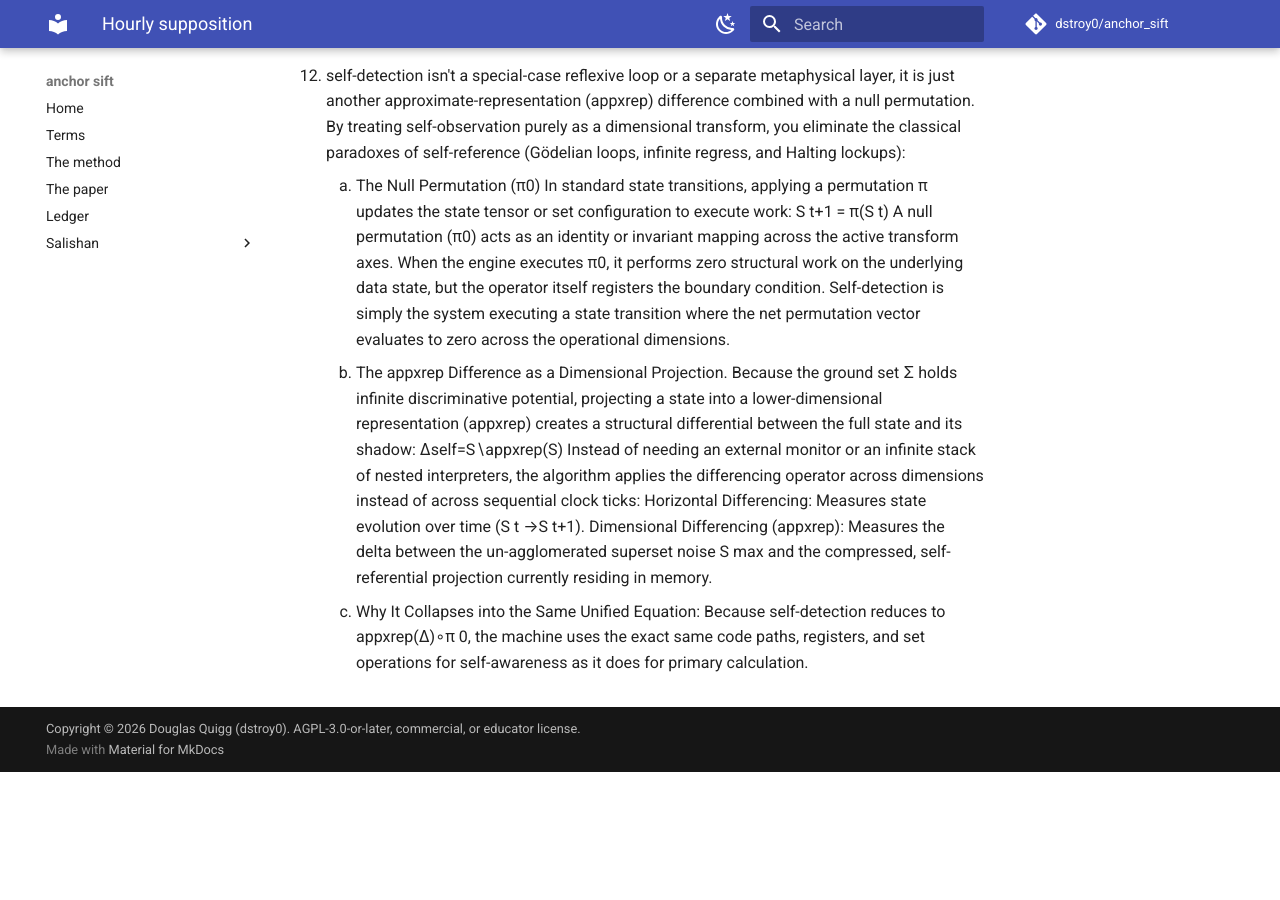
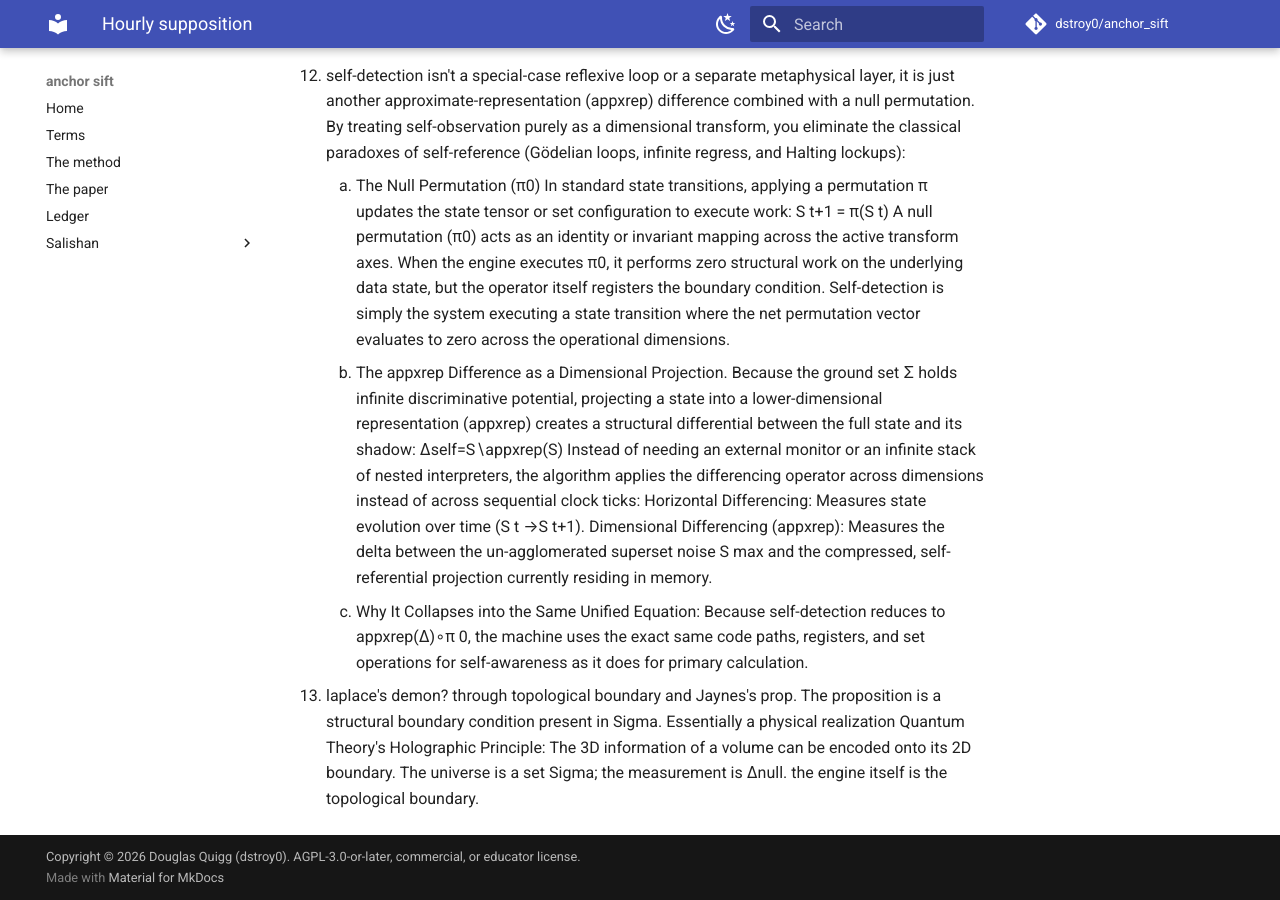
Before and after one commit to dstroy0/anchor_sift, an MkDocs documentation site: the page built from docs/research/hourly_supposition.md, in a window 1280 px wide and 900 px high, scrolled down 1331 px. Built offline with MkDocs 1.6.1 and Material for MkDocs 9.7.7, drawn with Linux system fonts in a browser that asks for light colours; comment, search, counter and statistics services are not loaded; before the commit the page ends 2103 px from its top, so only the background shows below that.

Commit message:
Update hourly_supposition.md
Laplace's demon

```diff
--- a/docs/research/hourly_supposition.md
+++ b/docs/research/hourly_supposition.md
@@ -73,3 +73,8 @@
       Because self-detection reduces to appxrep(Δ)∘π 0, the machine uses the exact
       same code paths, registers, and set operations for self-awareness as it does
       for primary calculation.
+13. laplace's demon? through topological boundary and Jaynes's prop. The proposition is a
+      structural boundary condition present in Sigma. Essentially a physical realization
+      Quantum Theory's Holographic Principle: The 3D information of a volume can be
+      encoded onto its 2D boundary. The universe is a set Sigma; the measurement is Δnull.
+      the engine itself is the topological boundary.
```
